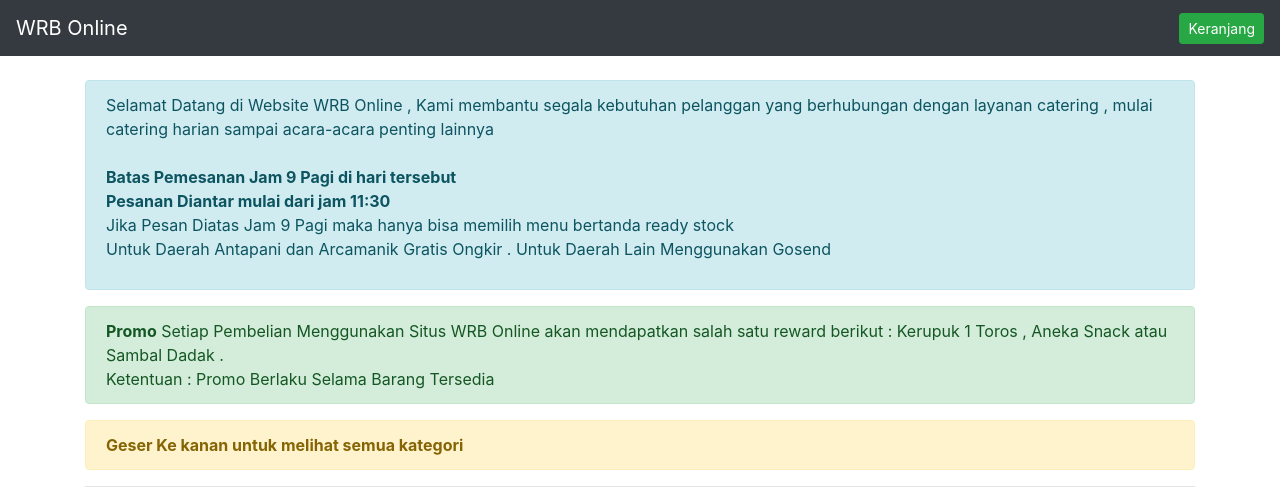
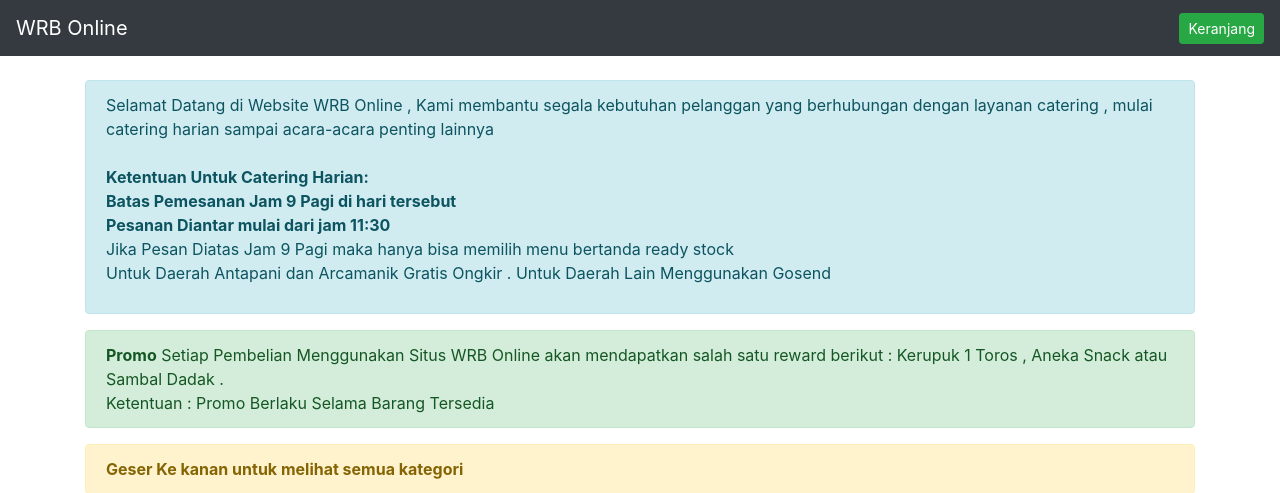
Before and after one commit to ahlamls/wrbonline, a CodeIgniter app: page /database/ in a window 1280 px wide. Shown: the top 493 px of the page. Run offline with CodeIgniter, Linux system fonts and the light colour scheme; data comes from the database, SQL or seed files in the repository; data that the repository does not hold is empty.

Commit message:
repisi dikit

```diff
--- a/application/views/user/content/home.php
+++ b/application/views/user/content/home.php
@@ -4,6 +4,7 @@
 <div class="alert alert-info" role="alert">
 Selamat Datang di Website WRB Online ,  Kami membantu segala kebutuhan pelanggan yang berhubungan dengan layanan catering , mulai catering harian sampai acara-acara penting lainnya
 <br><br>
+<b>Ketentuan Untuk Catering Harian:</b><br>
 <b>Batas Pemesanan Jam 9 Pagi di hari tersebut<br>Pesanan Diantar mulai dari jam 11:30</b>
 <p>Jika Pesan Diatas Jam 9 Pagi maka hanya bisa memilih menu bertanda ready stock<br>
 
```
